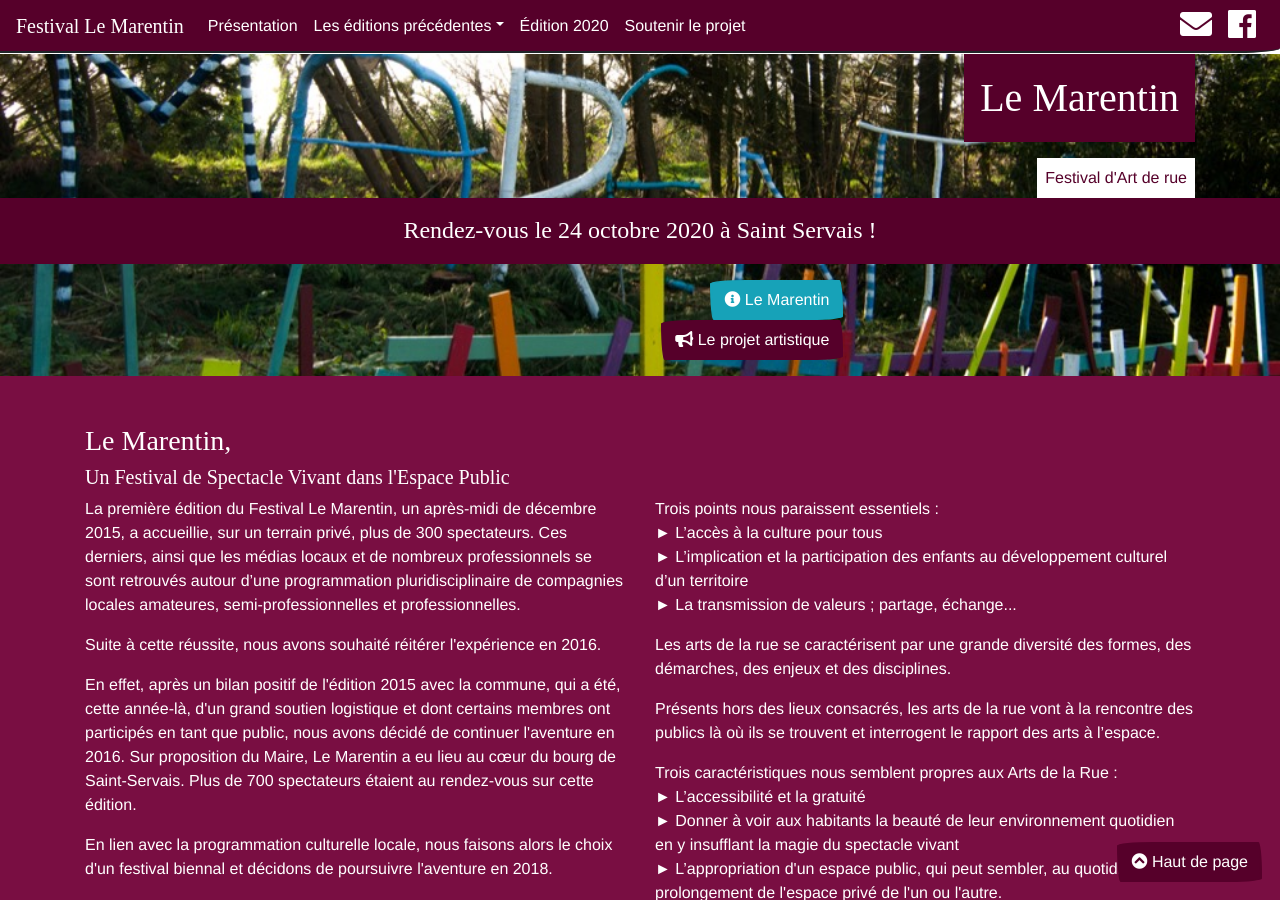
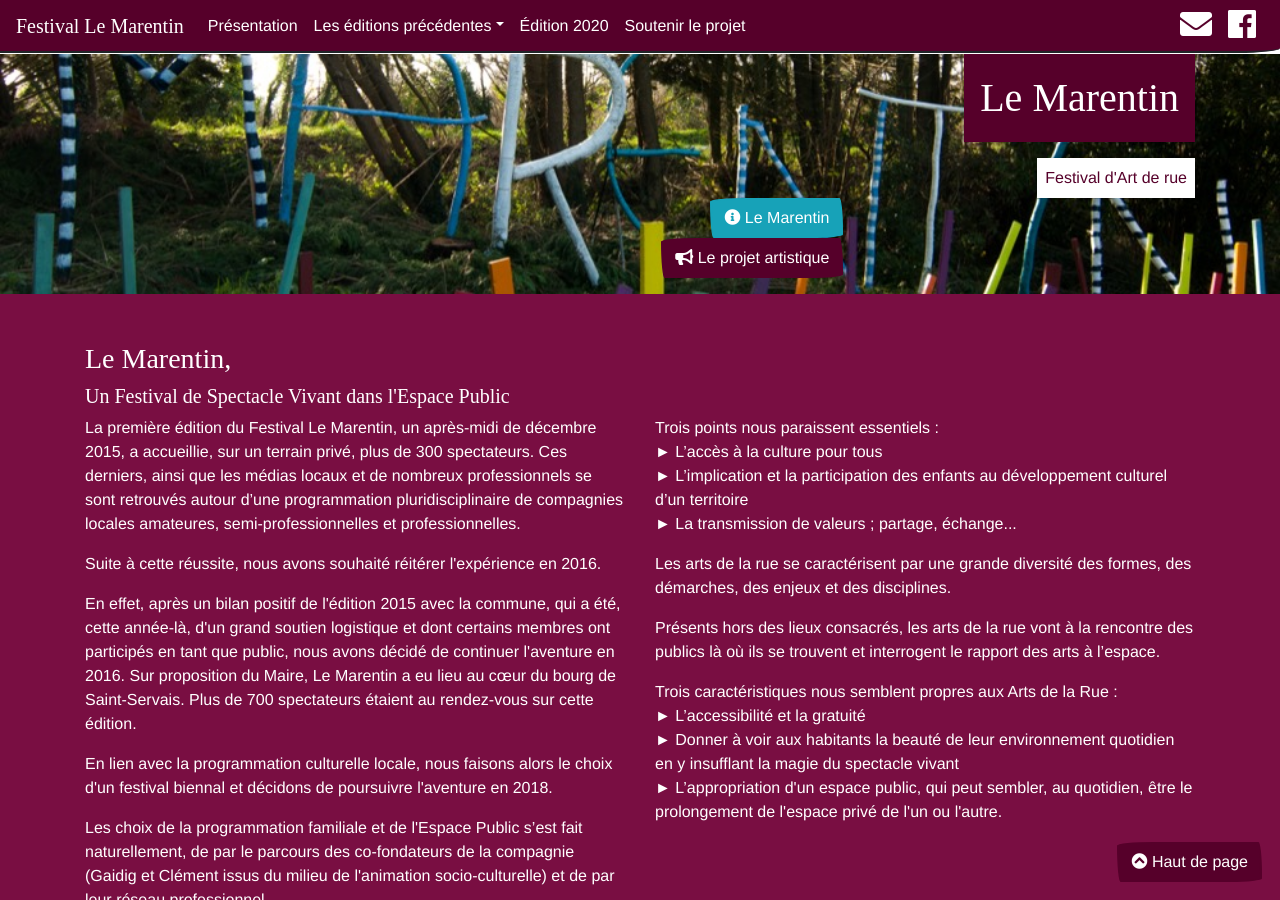
Before and after one commit to tibodut/marentin, a Jekyll site: the page built from index.html, in a window 1280 px wide and 900 px high. Built offline with Jekyll 4.4.1, drawn with Linux system fonts in a browser that asks for light colours; nearby versions of some CDN libraries; some web fonts are replaced.

Commit message:
Update index.html

```diff
--- a/index.html
+++ b/index.html
@@ -10,9 +10,6 @@ layout: default
         <p class="mb-auto p-2 bg-light text-primary">Festival d'Art de rue</p>
 
     </div>
-
- <div class="text-center"><h4 class="mt-auto mb-3 p-3 bg-primary text-light">Rendez-vous le 24 octobre 2020 à Saint Servais !</h4>
-</div>
 
           <div class="row">
             <div class="col-sm-8 text-right">
```
